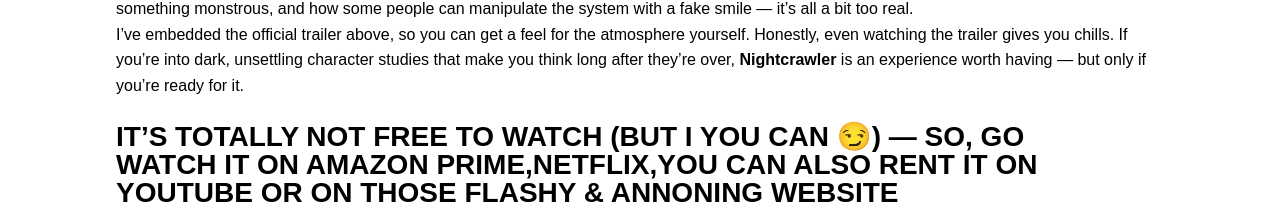
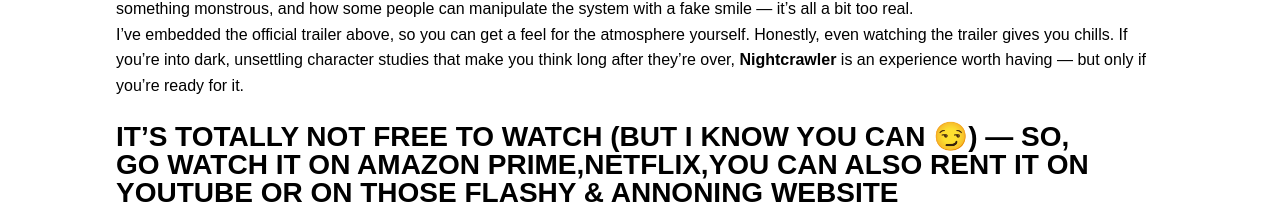
Before and after one commit to AjaykumarBLUEWHALE/My_portfolio, a plain HTML site: page night_crawler.html in a window 1280 px wide. Shown: the part 3159-3374 px from the top of the page. Drawn offline with nearby package versions, Linux system fonts and the light colour scheme.

Commit message:
Update night_crawler.html
editing text

```diff
--- a/night_crawler.html
+++ b/night_crawler.html
@@ -162,7 +162,7 @@
 
 
 
-<h1 class="header-pro1">It’s totally Not free to watch (but i you can &#x1F60F;) —  so, go watch it on Amazon Prime,Netflix,You can also rent it  on YouTube or On those flashy & annoning website </h1>
+<h1 class="header-pro1">It’s totally Not free to watch (but i know you can &#x1F60F;) —  so, go watch it on Amazon Prime,Netflix,You can also rent it  on YouTube or On those flashy & annoning website </h1>
 
 <iframe width="100%" height="600px" src="https://www.youtube.com/embed/nvXkEyvHbFw?si=b8Wnu1Eih8aSnpma" title="YouTube video player" frameborder="0" allow="accelerometer; autoplay; clipboard-write; encrypted-media; gyroscope; picture-in-picture; web-share" referrerpolicy="strict-origin-when-cross-origin" allowfullscreen></iframe>
 <article>
```
